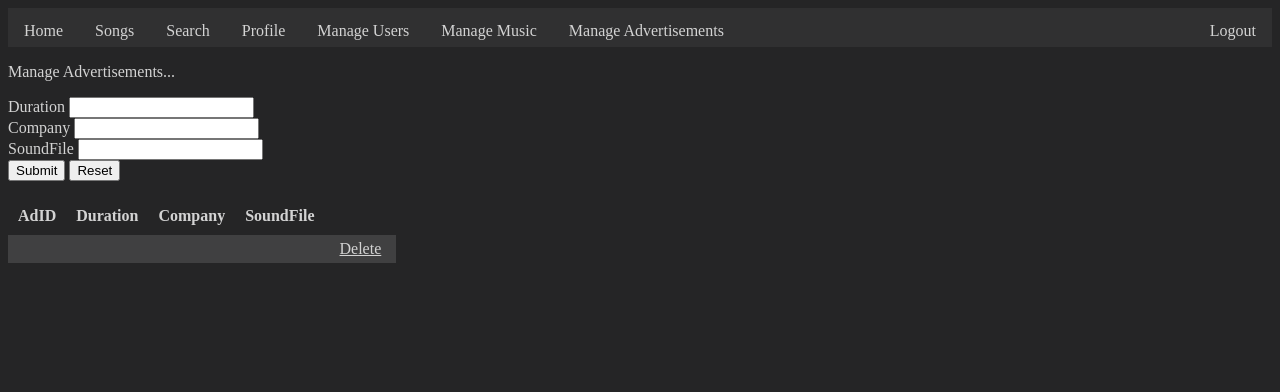
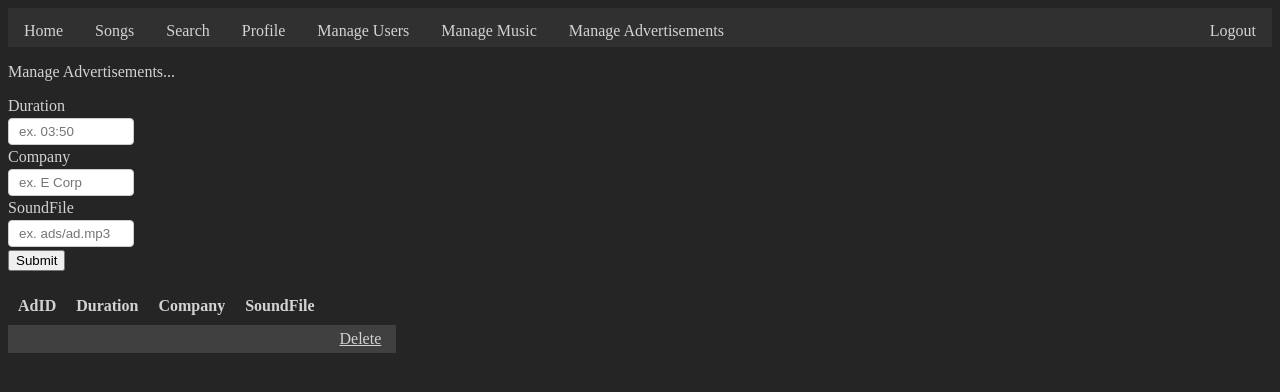
Before and after one commit to alexs2112/CPSC471_Spoofy, a PHP site: page /admin/manage_ads.php in a window 1280 px wide. Shown: the top 392 px of the page. Run offline with PHP 8.4, Linux system fonts and the light colour scheme; the visitor is signed in with stand-in values (Sample User, id 1); tables that the repository leaves empty or names only in its code hold one stand-in row (values such as "Sample post"); data that the repository does not hold is empty.

Commit message:
form fields look better

```diff
--- a/Spoofy/admin/manage_ads.php
+++ b/Spoofy/admin/manage_ads.php
@@ -73,22 +73,16 @@ else {
         <div class="wrapper">
         <p>Manage Advertisements...</p>
             <form action="<?php echo htmlspecialchars($_SERVER["PHP_SELF"]); ?>" method="post">
-                <div class="form-group">
-                    <label>Duration</label>
-                    <input type="text" name="duration" class="form-control" value="<?php echo $duration; ?>">
-                </div>
-                <div class="form-group">
-                    <label>Company</label>
-                    <input type="text" name="company" class="form-control" value="<?php echo $company; ?>">
-                </div>
-                <div class="form-group">
-                    <label>SoundFile</label>
-                    <input type="text" name="soundfile" class="form-control" value="<?php echo $soundfile; ?>">
-                </div>
-                <div class="form-group">
-                    <input type="submit" class="btn btn-primary" value="Submit">
-                    <input type="reset" class="btn btn-secondary ml-2" value="Reset">
-                </div>
+                <label>Duration</label>
+                <input type="text" name="duration" placeholder="ex. 03:50" class="form-control" value="<?php echo $duration; ?>">
+
+                <label>Company</label>
+                <input type="text" name="company" placeholder="ex. E Corp" class="form-control" value="<?php echo $company; ?>">
+
+                <label>SoundFile</label>
+                <input type="text" name="soundfile" placeholder="ex. ads/ad.mp3" class="form-control" value="<?php echo $soundfile; ?>">
+
+                <input type="submit" class="btn btn-primary" value="Submit">
                 <?php if ($error_string) echo "<p style=\"color:red;\">".$error_string."</p>";?>
             </form>
             <?php
--- a/Spoofy/styles/style.css
+++ b/Spoofy/styles/style.css
@@ -64,3 +64,25 @@ td {
 /*table striping*/
 tr:nth-child(even) {background-color: #404041;}
 tr:nth-child(odd) {background-color: #303031;}
+
+/*style of text form fields*/
+input[type=text]{
+    width: 10%;
+    padding: 5px 10px;
+    margin: 3px 0;
+    display: block;
+    border: 1px solid #ccc;
+    border-radius: 4px;
+    box-sizing: border-box;
+}
+
+/*style of password form fields*/
+input[type=password]{
+    width: 10%;
+    padding: 5px 10px;
+    margin: 3px 0;
+    display: block;
+    border: 1px solid #ccc;
+    border-radius: 4px;
+    box-sizing: border-box;
+}
```
Also changed, not shown: Spoofy/admin/add_song.php (+8 -16 lines), Spoofy/user/login.php (+5 -11 lines), Spoofy/user/register.php (+3 -8 lines).
